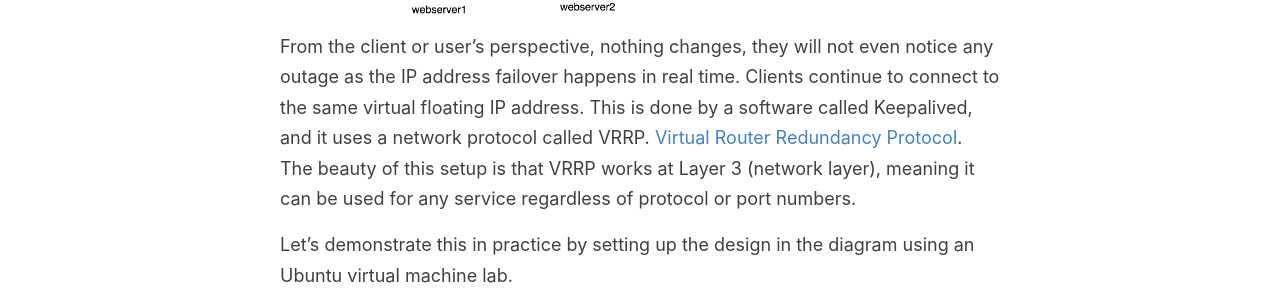
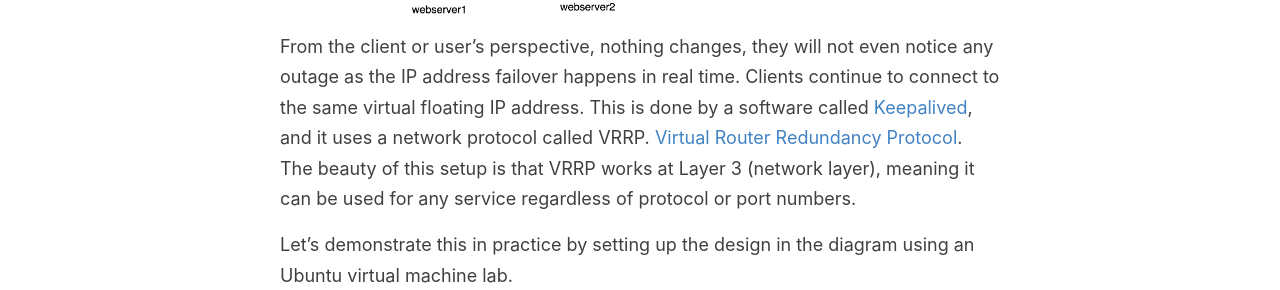
Before and after one commit to tgangte/tgangte.github.io, a Jekyll site: the page built from _posts/2024-06-27-high-availability-with-vrrp-keepalived.md, in a window 1280 px wide and 900 px high, scrolled down 1817 px. Shown: the part 224-514 px from the top of the window. Built offline with Jekyll 4.4.1, drawn with Linux system fonts in a browser that asks for light colours; comment, search, counter and statistics services are not loaded; some of the changed text lies outside the part shown.

```diff
--- a/_posts/2024-06-27-high-availability-with-vrrp-keepalived.md
+++ b/_posts/2024-06-27-high-availability-with-vrrp-keepalived.md
@@ -1,6 +1,6 @@
 ---
 layout: post
-title:   High Availability - How to Prevent a Load Balancer outage with VRRP and KeepAlived
+title:   High Availability - How to Prevent a Load Balancer Outage With VRRP and KeepAlived
 categories: [SRE, High Availability, DevOps, Load Balancers ]
 excerpt: Learn how to configure a single IP to be shared between two servers for active-passive failover
 ---
@@ -19,7 +19,7 @@ I present to you the concept of a floating _Virtual IP_ or VIP; One VIP is share
 
 ![](/images/lb2.png)
 
-From the client or user's perspective, nothing changes, they will not even notice any outage as the IP address failover happens in real time. Clients continue to connect to the same virtual floating IP address. This is done by a software called Keepalived, and it uses a network protocol called VRRP. [Virtual Router Redundancy Protocol](https://en.wikipedia.org/wiki/Virtual_Router_Redundancy_Protocol).   The beauty of this setup is that VRRP works at Layer 3 (network layer), meaning it can be used for any service regardless of protocol or port numbers.
+From the client or user's perspective, nothing changes, they will not even notice any outage as the IP address failover happens in real time. Clients continue to connect to the same virtual floating IP address. This is done by a software called [Keepalived](https://www.keepalived.org/), and it uses a network protocol called VRRP. [Virtual Router Redundancy Protocol](https://en.wikipedia.org/wiki/Virtual_Router_Redundancy_Protocol).   The beauty of this setup is that VRRP works at Layer 3 (network layer), meaning it can be used for any service regardless of protocol or port numbers.
 
 
 Let's demonstrate this in practice by setting up the design in the diagram using an Ubuntu virtual machine lab.
```
